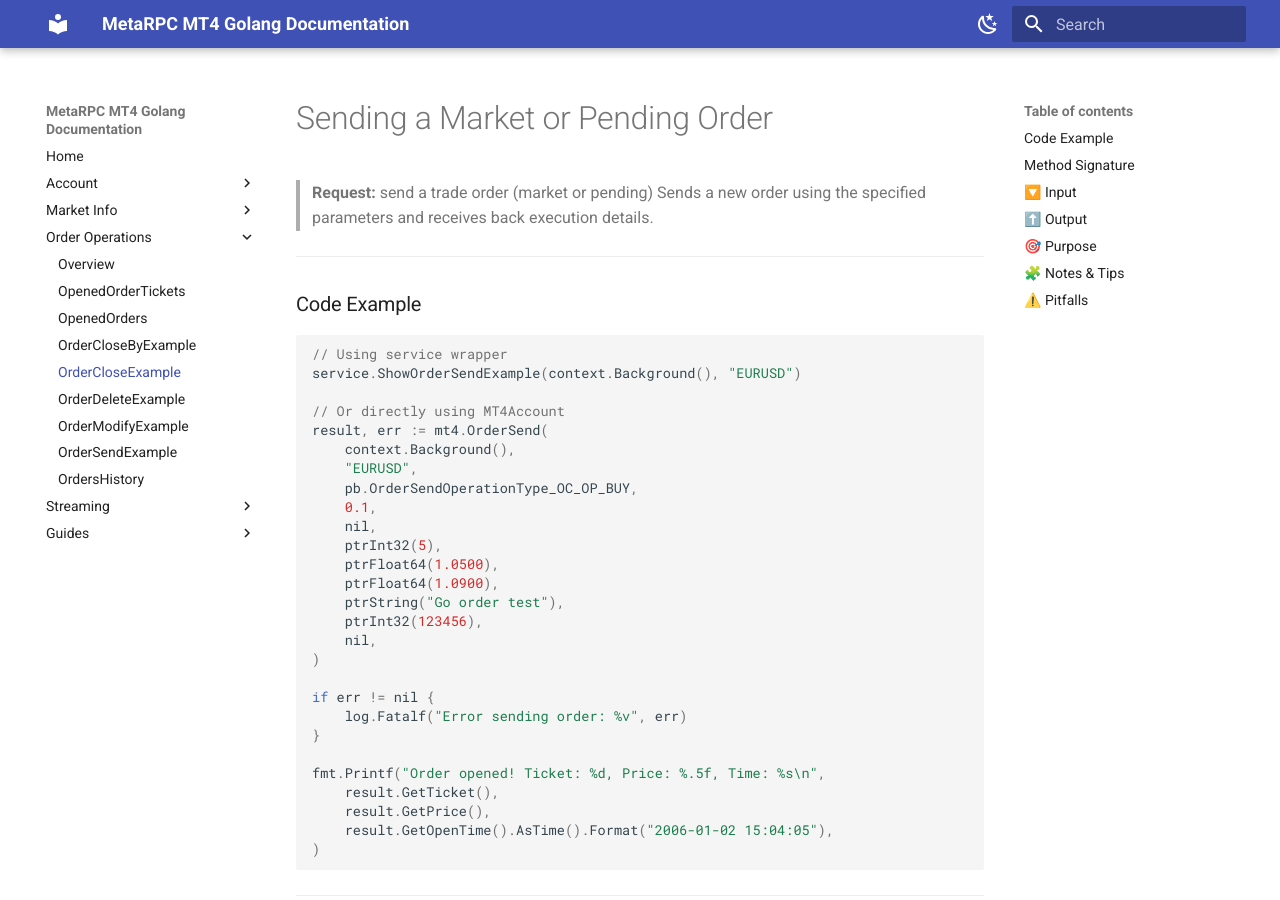
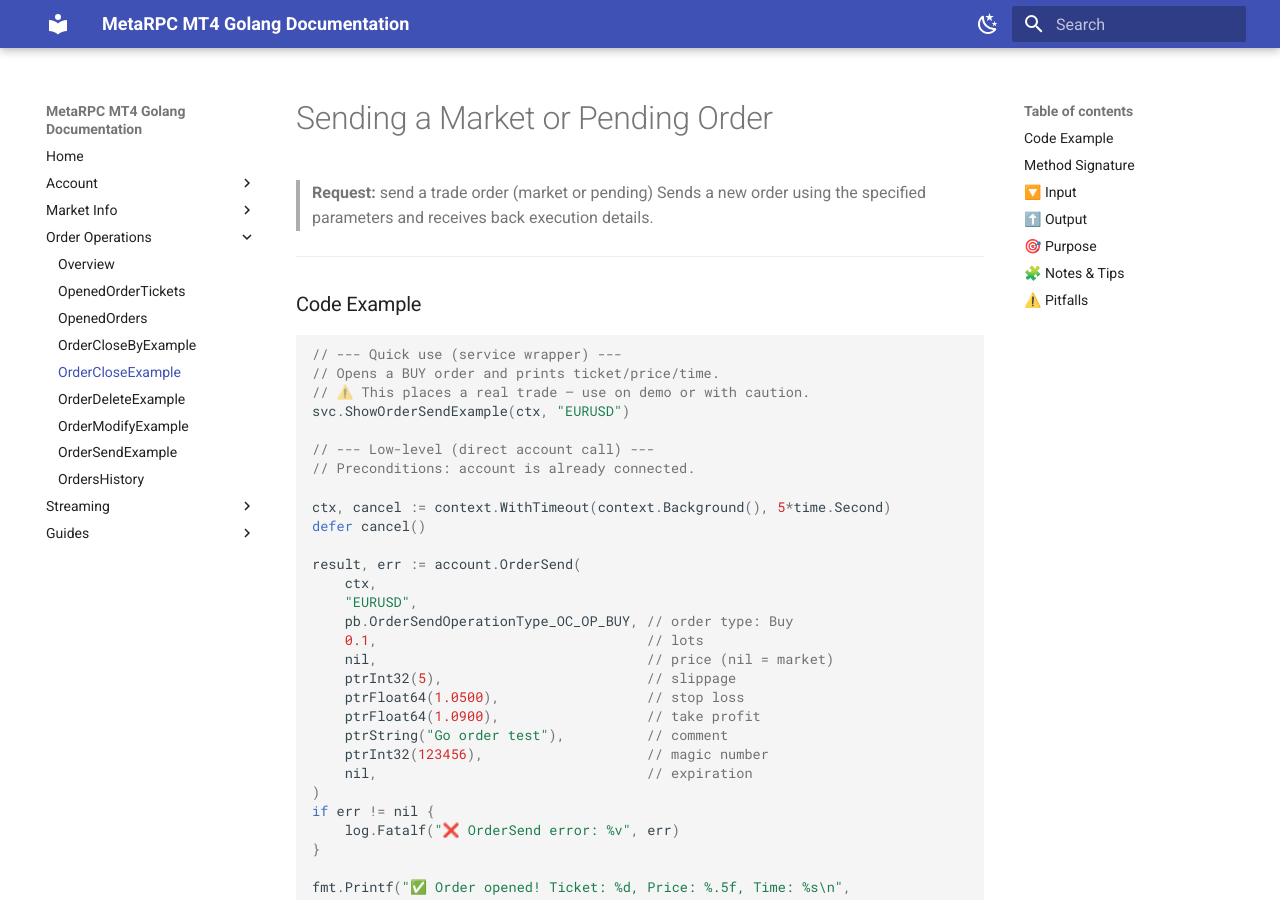
Before and after one commit to MetaRPC/GoMT4, an MkDocs documentation site: the page built from docs/Order_Operations/ShowOrderCloseExample.md, in a window 1280 px wide and 900 px high. Built offline with MkDocs 1.6.1 and Material for MkDocs 9.7.7, drawn with Linux system fonts in a browser that asks for light colours.

Commit message:
Update ShowOrderCloseExample.md

````diff
--- a/docs/Order_Operations/ShowOrderCloseExample.md
+++ b/docs/Order_Operations/ShowOrderCloseExample.md
@@ -8,29 +8,35 @@
 ### Code Example
 
 ```go
-// Using service wrapper
-service.ShowOrderSendExample(context.Background(), "EURUSD")
+// --- Quick use (service wrapper) ---
+// Opens a BUY order and prints ticket/price/time.
+// ⚠️ This places a real trade — use on demo or with caution.
+svc.ShowOrderSendExample(ctx, "EURUSD")
 
-// Or directly using MT4Account
-result, err := mt4.OrderSend(
-    context.Background(),
+// --- Low-level (direct account call) ---
+// Preconditions: account is already connected.
+
+ctx, cancel := context.WithTimeout(context.Background(), 5*time.Second)
+defer cancel()
+
+result, err := account.OrderSend(
+    ctx,
     "EURUSD",
-    pb.OrderSendOperationType_OC_OP_BUY,
-    0.1,
-    nil,
-    ptrInt32(5),
-    ptrFloat64(1.0500),
-    ptrFloat64(1.0900),
-    ptrString("Go order test"),
-    ptrInt32(123456),
-    nil,
+    pb.OrderSendOperationType_OC_OP_BUY, // order type: Buy
+    0.1,                                 // lots
+    nil,                                 // price (nil = market)
+    ptrInt32(5),                         // slippage
+    ptrFloat64(1.0500),                  // stop loss
+    ptrFloat64(1.0900),                  // take profit
+    ptrString("Go order test"),          // comment
+    ptrInt32(123456),                    // magic number
+    nil,                                 // expiration
 )
-
 if err != nil {
-    log.Fatalf("Error sending order: %v", err)
+    log.Fatalf("❌ OrderSend error: %v", err)
 }
 
-fmt.Printf("Order opened! Ticket: %d, Price: %.5f, Time: %s\n",
+fmt.Printf("✅ Order opened! Ticket: %d, Price: %.5f, Time: %s\n",
     result.GetTicket(),
     result.GetPrice(),
     result.GetOpenTime().AsTime().Format("2006-01-02 15:04:05"),
````
